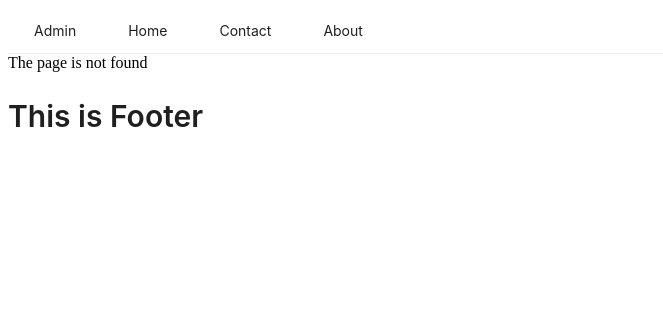
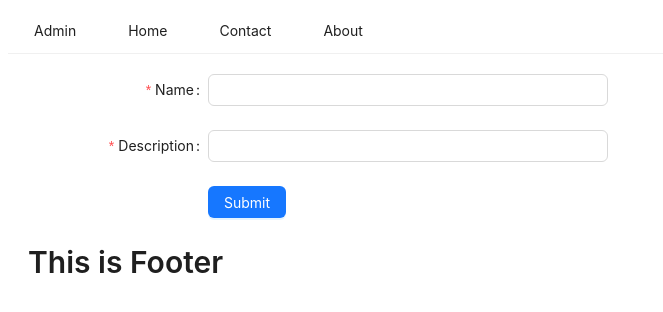
Before and after one commit to yaliyev/react-routing-app, a React (Vite) app in the folder react-routing-application/: page /admin/categories/addCategory in a window 1280 px wide. Before the commit this address had no page. Shown: the top 312 px of the page, without its empty margins (0-663 px from the left). Built offline with nearby package versions, Linux system fonts and the light colour scheme.

Commit message:
Add category has been completed

```diff
--- a/react-routing-application/package.json
+++ b/react-routing-application/package.json
@@ -11,6 +11,7 @@
   },
   "dependencies": {
     "antd": "^5.11.5",
+    "axios": "^1.6.2",
     "react": "^18.2.0",
     "react-dom": "^18.2.0",
     "react-router-dom": "^6.20.0"
--- a/react-routing-application/src/App.jsx
+++ b/react-routing-application/src/App.jsx
@@ -6,6 +6,7 @@ import Admin from './components/Admin'
 import Contact from './components/Contact'
 import About from './components/About'
 import Categories from './components/Categories'
+import AddCategory from './components/AddCategory'
 import Suppliers from './components/Suppliers'
 import AdminNavbar from './components/AdminNavbar'
 import Navbar from './components/Navbar'
@@ -23,6 +24,7 @@ function App() {
       <Route path="/" element={<Home/>} />
       <Route path="/admin" element={<Admin/>} />
       <Route path="/admin/categories" element={<Categories/>} />
+      <Route path="/admin/categories/addCategory" element={<AddCategory/>} />
       <Route path="/admin/suppliers" element={<Suppliers/>} />
       <Route path="/contact" element={<Contact/>} />
       <Route path="/about" element={<About/>} />
--- /dev/null
+++ b/react-routing-application/src/components/AddCategory.jsx
@@ -0,0 +1,82 @@
+import React, { useRef } from 'react'
+import { useNavigate } from 'react-router-dom';
+import { Button, Checkbox, Form, Input } from 'antd';
+import { addCategory } from '../services/categories_request'
+
+
+const AddCategory = () => {
+    const navigateTo = useNavigate();
+    let nameRef = useRef("");
+    let descriptionRef = useRef("");
+
+    function submitCategory() {
+        // e.preventDefault();
+        const category = {
+            name: nameRef.current.input.value,
+            description: descriptionRef.current.input.value
+        }
+
+        addCategory(category);
+        navigateTo('/admin/categories');
+
+    }
+    return (
+        <Form
+            name="basic"
+            labelCol={{
+                span: 8,
+            }}
+            wrapperCol={{
+                span: 16,
+            }}
+            style={{
+                maxWidth: 600, marginBlock: '20px'
+            }}
+            initialValues={{
+                remember: true,
+            }}
+            onFinish={() => { submitCategory() }}
+            autoComplete="off"
+        >
+            <Form.Item
+                label="Name"
+                name="name"
+                rules={[
+                    {
+                        required: true,
+                        message: 'Please input category name!',
+                    },
+                ]}
+            >
+                <Input ref={nameRef} />
+            </Form.Item>
+
+            <Form.Item
+                label="Description"
+                name="description"
+                rules={[
+                    {
+                        required: true,
+                        message: 'Please input category description!',
+                    },
+                ]}
+            >
+                <Input ref={descriptionRef} />
+            </Form.Item>
+
+
+            <Form.Item
+                wrapperCol={{
+                    offset: 8,
+                    span: 16,
+                }}
+            >
+                <Button type="primary" htmlType="submit">
+                    Submit
+                </Button>
+            </Form.Item>
+        </Form>
+    )
+}
+
+export default AddCategory
--- a/react-routing-application/src/components/Categories.jsx
+++ b/react-routing-application/src/components/Categories.jsx
@@ -1,8 +1,57 @@
-import React from 'react'
+import React, { useEffect, useState } from 'react'
+import { Table, Button } from 'antd';
+import { getAllCategories } from '../services/categories_request'
+import { Link } from 'react-router-dom';
+const Categories = () => {
 
-const Categories = () => {
+  const [categories, setCategories] = useState([])
+
+  useEffect(() => {
+    async function loadCategories() {
+      const data = await getAllCategories();
+      setCategories(data);
+    }
+    loadCategories();
+
+
+
+  }, [])
+
+
+
+  const columns = [
+    {
+      title: 'ID',
+      dataIndex: 'id',
+      key: 'name',
+    },
+    {
+      title: 'Name',
+      dataIndex: 'name',
+    },
+    {
+      title: 'Actions',
+      dataIndex: 'actionButton'
+    }
+  ];
+
+  const dataSource = [...categories].map(category => {
+    return {
+      key: category.id,
+      id: category.id,
+      name: category.name,
+      actionButton: <Button type="primary">Info</Button>
+    }
+  });
+
   return (
-    <div>Categories</div>
+    <>
+      <Button style={{ marginBlock: '10px' }} type='dashed'>
+        <Link to={"/admin/categories/addCategory"}>Add category</Link>
+      </Button>
+      <Table style={{ marginBlock: '10px' }} dataSource={dataSource} columns={columns} />
+    </>
+
   )
 }
 
--- a/react-routing-application/src/components/Footer.jsx
+++ b/react-routing-application/src/components/Footer.jsx
@@ -2,7 +2,7 @@ import React from 'react'
 import Title from 'antd/es/typography/Title'
 const Footer = () => {
   return (
-    <Title level={2}>This is Footer</Title>
+    <Title style={{textAlign:'left','marginLeft':'20px'}} level={2}>This is Footer</Title>
   )
 }
 
--- /dev/null
+++ b/react-routing-application/src/services/categories_request.js
@@ -0,0 +1,11 @@
+import axios from "axios";
+const API_URL = "https://northwind.vercel.app/api/categories";
+
+async function getAllCategories(){
+    return await axios.get(API_URL).then(response=>response.data);
+}
+function addCategory(category){
+    return axios.post(API_URL,category);
+}
+
+export {getAllCategories,addCategory};
```
Also changed, not shown: 1 other file (tests, documents, lock files or other folders).
